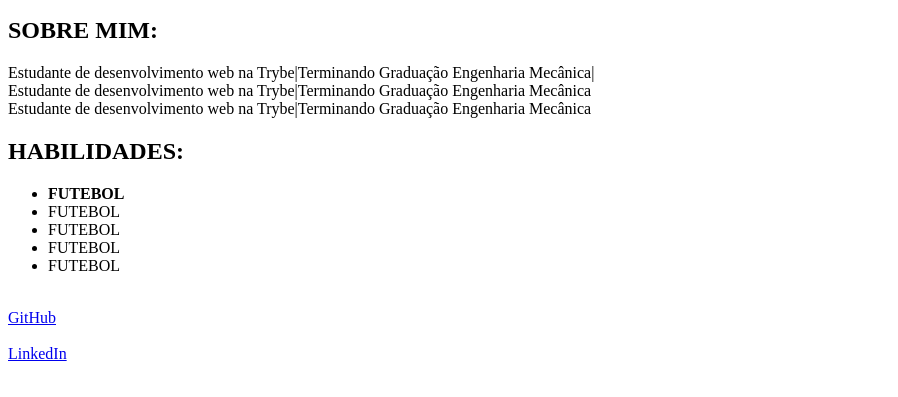
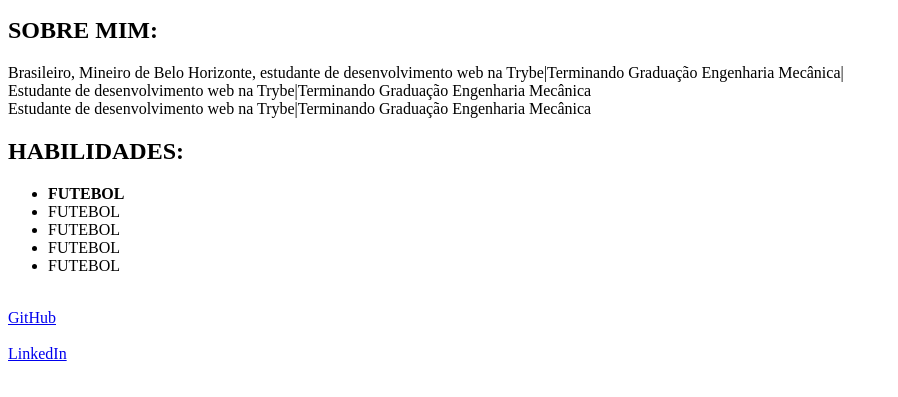
Before and after one commit to AlmosAugusto/AlmosAugusto.github.io, a plain HTML site: page index.html in a window 1280 px wide. Shown: the part 101-498 px from the top of the page, without its empty margins (0-898 px from the left). Drawn offline with Linux system fonts and the light colour scheme.

Commit message:
Iniciando meu Portfolio

```diff
--- a/index.html
+++ b/index.html
@@ -12,7 +12,7 @@
     <h1>Almos Augusto Américo de Tompa Filho</h1>
     <img src="#" alt="Foto Almos com 29 anos">
     <h2>SOBRE MIM:</h2>
-    <p>Estudante de desenvolvimento web na Trybe|Terminando Graduação Engenharia Mecânica|<br> Estudante de
+    <p>Brasileiro, Mineiro de Belo Horizonte, estudante de desenvolvimento web na Trybe|Terminando Graduação Engenharia Mecânica|<br> Estudante de
         desenvolvimento web na Trybe|Terminando Graduação Engenharia Mecânica <br> Estudante de desenvolvimento web na
         Trybe|Terminando Graduação Engenharia Mecânica</p>
     <h2>
```
